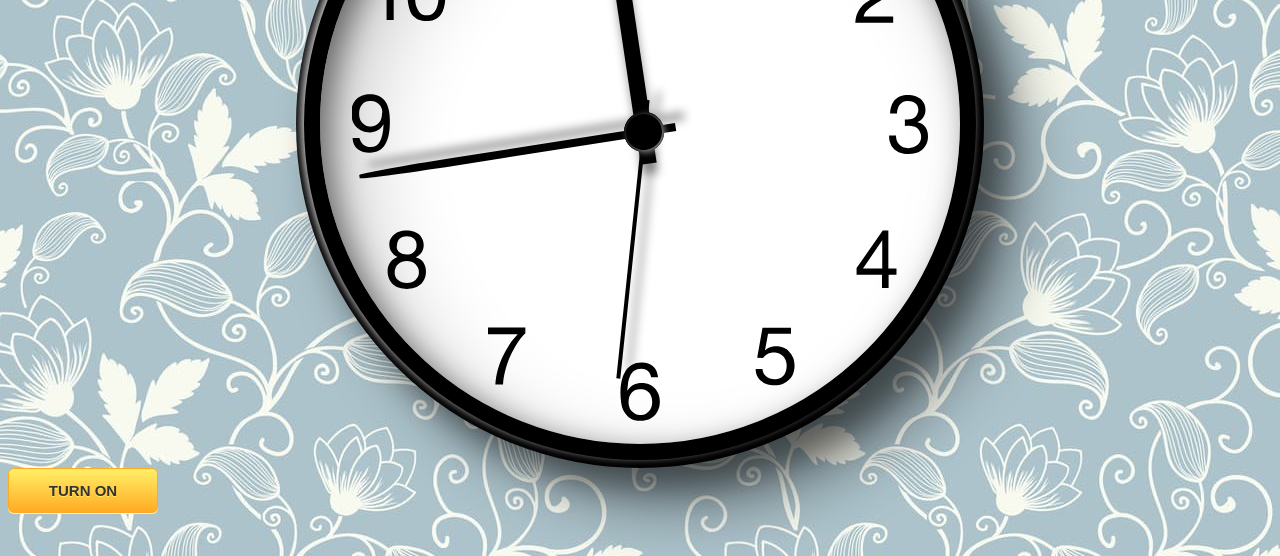
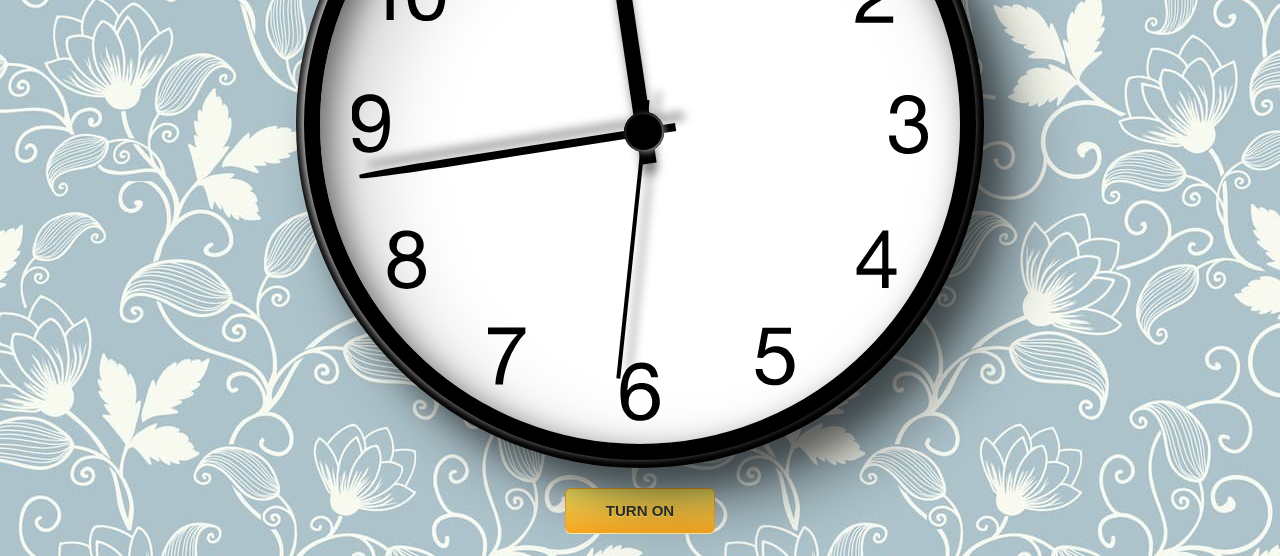
Before and after one commit to yermakovaa/JS-and-CSS-Clock, a plain HTML site: page index.html in a window 1280 px wide. Shown: the part 244-800 px from the top of the page. Drawn offline with Linux system fonts and the light colour scheme.

Commit message:
centered button

```diff
--- a/main.css
+++ b/main.css
@@ -110,13 +110,16 @@ section:after {
 }
 
 .btn {
+  margin-top: 20px;
+  margin-left: auto;
+  margin-right: auto;
   width: 150px;
   box-shadow: 0px 1px 0px 0px #fff6af;
   background: linear-gradient(to bottom, #ffec64 5%, #ffab23 100%);
   background-color: #ffec64;
   border-radius: 6px;
   border: 1px solid #ffaa22;
-  display: inline-block;
+  display: block;
   cursor: pointer;
   color: #333333;
   font-family: Arial;
```
